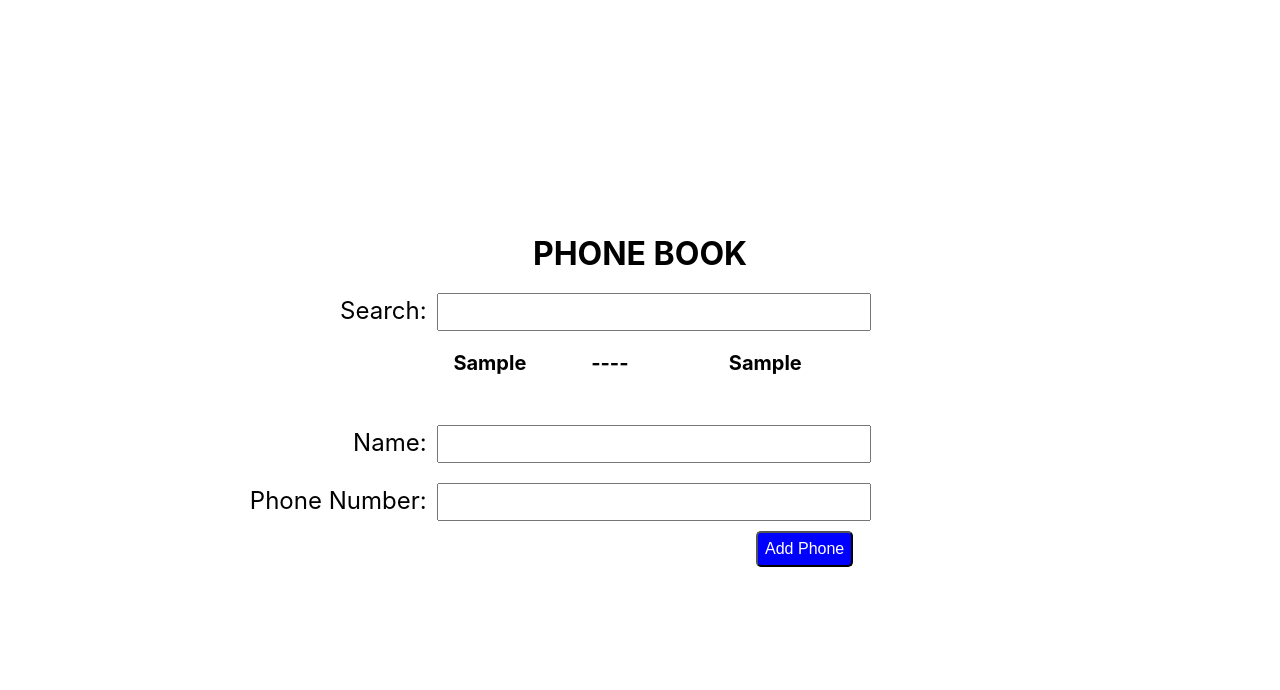
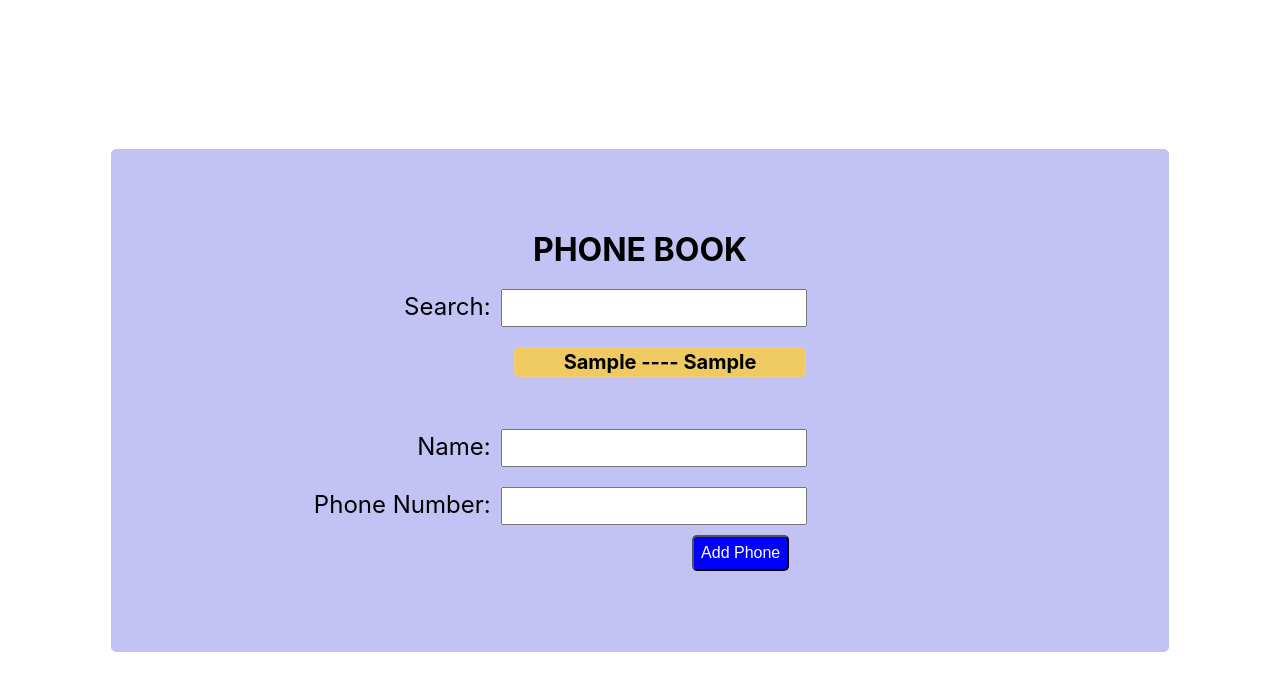
Before and after one commit to gundogdutekin/react-phone-book, a React (Create React App) app: page / in a window 1280 px wide. Both pictures are taken after typing "Sample", "Sample" into the empty fields and a click on the button "Add Phone". Shown: the top 690 px of the page. Built offline with nearby package versions, Linux system fonts and the light colour scheme.

Commit message:
Created filter and final2 edit style.

```diff
--- a/src/App.css
+++ b/src/App.css
@@ -30,12 +30,24 @@ input{
 .container h1{
   margin : 0 auto;
 }
+.main-container{
+  display: flex;
+  flex-direction: column;
+  justify-content: center;
+  background-color: rgb(194, 194, 244);
+  border:#b7c8ec solid 1px;
+  border-radius: 5px;
+  width: 70vw;
+  padding:5rem;
+}
+
 .container{
   display: flex;
   justify-content: center;
   width: 100%;
   height: 100%;
   flex-direction: column;
+
 }
 .list-container{
   display: flex;
@@ -43,6 +55,7 @@ input{
   width: 100%;
   height: 100%;
   flex-direction: column;
+
 }
 .list{
   display: flex;
@@ -63,6 +76,11 @@ input{
   align-items: center;
   width: 33.33%;
   justify-self: center;
+  background-color: rgb(238, 202, 96);
+  border:1px solid rgb(241, 206, 119);
+  border-radius: 5px;
+  margin-bottom:2px;
+  padding: 2px;
 
 }
 .form{
@@ -72,13 +90,15 @@ input{
   margin-top: 20px;
 
 }
+
+
 .nameList{
 
-  width: 33.33%;
+  width: 100%;
 }
 .phoneList{
 
-  width: 33.33%;
+  width: 100%;
 }
 .arrow{
 
--- a/src/App.js
+++ b/src/App.js
@@ -4,7 +4,9 @@ import Contacts from "./components/contacts";
 function App() {
   return (
     <div className="App">
-     <Contacts />
+      <div className="main-container">
+        <Contacts/>
+      </div>
     </div>
   );
 }
--- a/src/components/contacts/list/index.js
+++ b/src/components/contacts/list/index.js
@@ -25,15 +25,14 @@ function List({ contacts }) {
         />
       </div>
       <div className='list-container'>
-        <ol className='list'>
+      <ol className='list'>
           {contacts.map((contact, index) => (
             <li key={index}>
-              <span className='nameList'>{contact.fullName}</span>
-              <span className='arrow'>----</span>
-              <span className='phoneList'>{contact.phone}</span>
+              {contact.fullName}  ---- {contact.phone}
             </li>
           ))}
         </ol>
+
       </div>
     </>
   )
```
